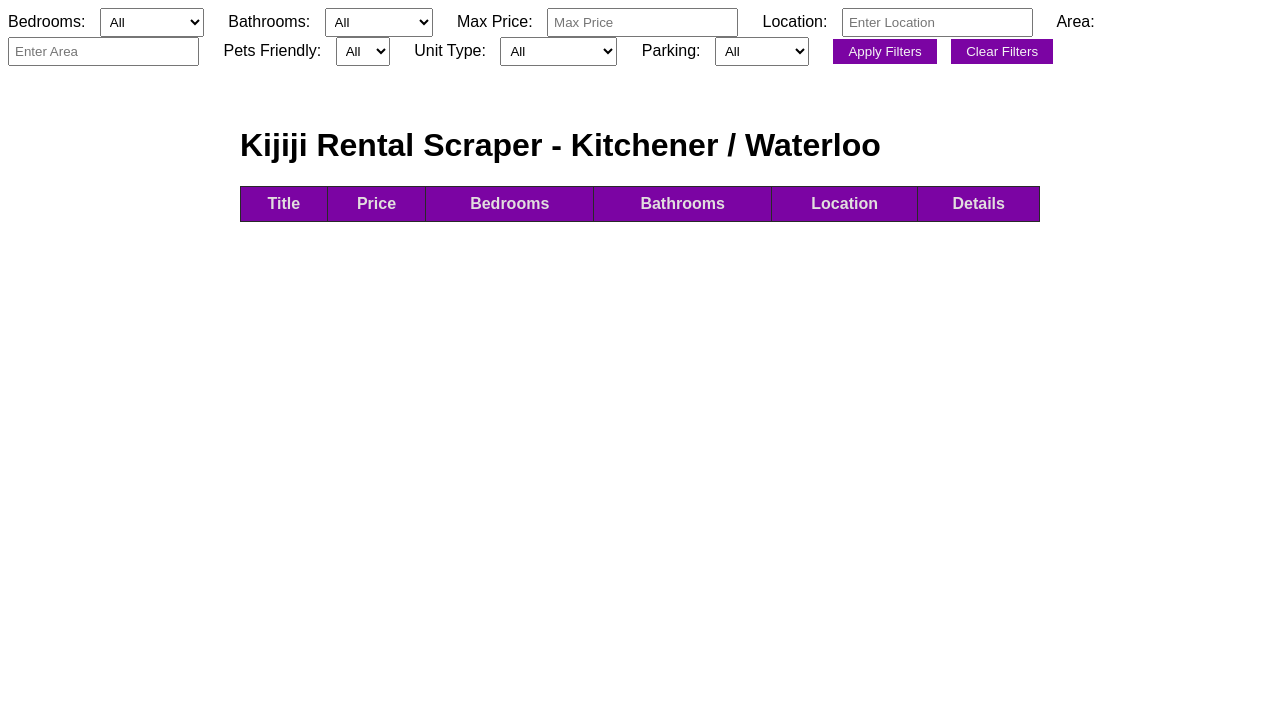
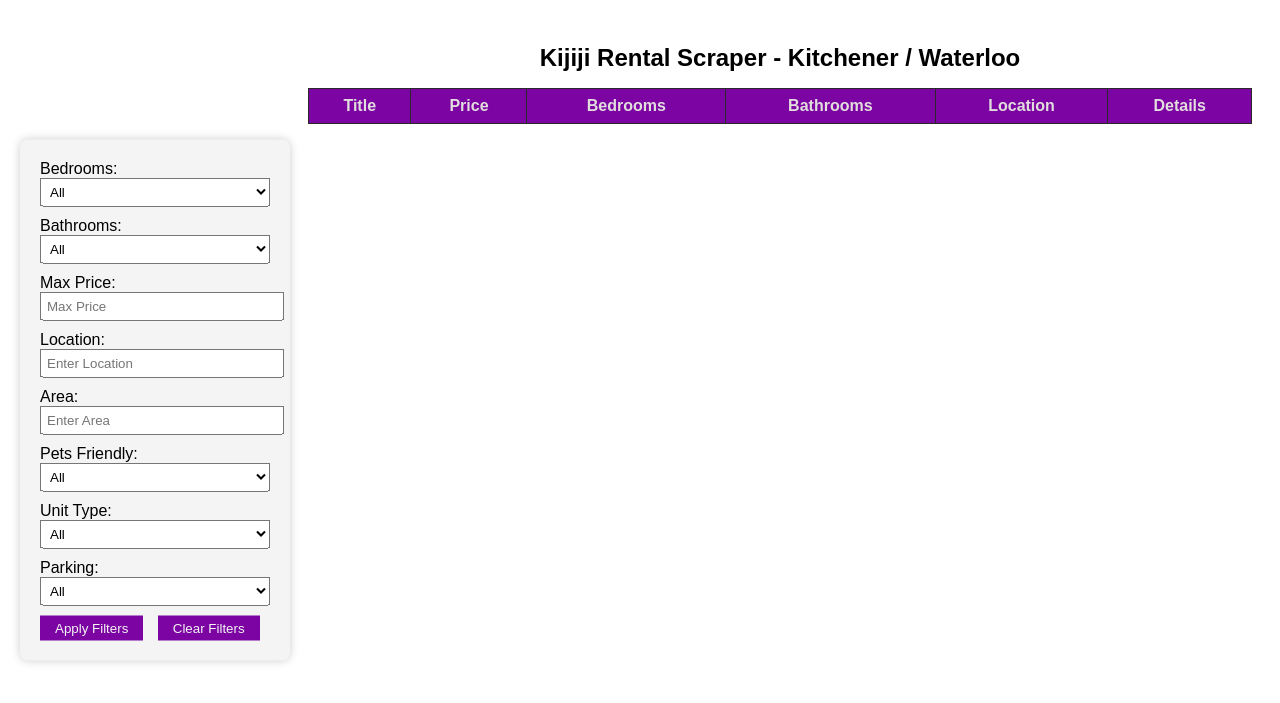
Before and after one commit to jdavidIP/Kijiji_Scrapper, a PHP site: page /public/index.html in a window 1280 px wide. Shown: the top 703 px of the page. Run offline with PHP 8.4, Linux system fonts and the light colour scheme; lists and menus that the app fills with data are empty.

Commit message:
Changes made to the visual presentation of the project

```diff
--- a/public/css/styles.css
+++ b/public/css/styles.css
@@ -1,11 +1,6 @@
 body {
     font-family: Arial, sans-serif;
-}
-
-.container {
-    max-width: 800px;
-    margin: 0 auto;
-    padding: 20px;
+    display: flex;
 }
 
 button {
@@ -17,16 +12,50 @@ button {
     cursor: pointer;
 }
 
-button:hover {
-    background-color: #7b04a3;
+.filters {
+    position: fixed;
+    top: 50%;
+    left: 20px; /* Adjust this to fit your design */
+    transform: translateY(-50%); /* Centers the filters vertically */
+    padding: 20px;
+    background-color: #f4f4f4;
+    border-radius: 8px;
+    box-shadow: 0 0 10px rgba(0,0,0,0.2);
 }
 
-pre {
-    background-color: #f4f4f4;
-    padding: 15px;
-    border-radius: 5px;
-    margin-top: 20px;
-    overflow-x: auto;
+.filters label {
+    margin-right: 10px;
+    display: block;
+}
+
+.filters select, .filters input {
+    margin-bottom: 10px;
+    padding: 5px;
+    display: block;
+    width: 100%; /* Make inputs and selects full width */
+}
+
+.filters button {
+    padding: 5px 15px;
+    background-color: #7b04a3;
+    color: #f4f4f4;
+    border: none;
+    cursor: pointer;
+}
+
+.filters button:hover {
+    background-color: #6e0491;
+}
+
+.container {
+    margin-left: 280px; /* Space for the fixed filter sidebar */
+    padding: 20px;
+    width: calc(100% - 280px); /* Adjust width to avoid overlapping */
+}
+
+.container h1 {
+    font-size: 24px; /* Adjust font size as needed */
+    text-align: center; /* Center-align text within the container */
 }
 
 table {
@@ -34,23 +63,28 @@ table {
     border-collapse: collapse;
     background-color: #e2dede;
 }
+
 th, td {
     padding: 8px;
     border: 1px solid #292929;
 }
+
 th {
     background-color: #7b04a3;
     color: #e2dede;
     font-weight: bold;
 }
+
 .expanded {
     display: none;
     padding: 10px;
     background-color: #f9f9f9;
 }
+
 .expanded.visible {
     display: table-row;
 }
+
 .loading {
     display: none;
     position: fixed;
@@ -62,6 +96,7 @@ th {
     border-radius: 8px;
     box-shadow: 0 0 10px rgba(0,0,0,0.2);
 }
+
 .loading.active {
     display: block;
 }
@@ -70,7 +105,6 @@ th {
     display: flex;
     justify-content: center;
     margin-top: 20px;
-/*flex-wrap: wrap; Allows wrapping if needed */
     gap: 8px;
 }
 
@@ -81,8 +115,7 @@ border: none;
     background-color: #7b04a3;
     color: #f4f4f4;
     cursor: pointer;
-/*flex: 1 1 auto; /* Allow buttons to shrink and grow */
-font-size: 14px; /* Smaller font size */
+    font-size: 14px;
 }
 
 .pagination button:disabled {
@@ -94,33 +127,12 @@ cursor: not-allowed;
     background-color: #6e0491b1;
 }
 
-.pagination button:first-child,    /* << button */
-.pagination button:nth-child(2),   /* < button */
+.pagination button:first-child, /* << button */
+.pagination button:nth-child(2), /* < button */
 .pagination button:nth-last-child(2), /* > button */
-.pagination button:last-child {    /* >> button */
-    border-radius: 50%; /* Make these buttons round */
-    padding: 5px; /* Adjust padding for round buttons */
-    width: 32px; /* Ensure round shape */
-    height: 32px; /* Ensure round shape */
+.pagination button:last-child { /* >> button */
+    border-radius: 50%;
+    padding: 5px;
+    width: 32px;
+    height: 32px;
 }
-
-.filters {
-    margin-bottom: 20px;
-}
-
-.filters label {
-    margin-right: 10px;
-}
-
-.filters select, .filters input {
-    margin-right: 20px;
-    padding: 5px;
-}
-
-.filters button {
-    padding: 5px 15px;
-    background-color: #7b04a3;
-    color: #f4f4f4;
-    border: none;
-    cursor: pointer;
-}
```
Also changed, not shown: public/index.html (line endings or trailing spaces). Lines whose indentation alone changed are shown as unchanged.
